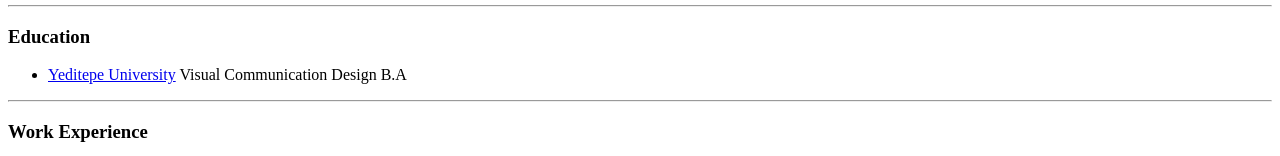
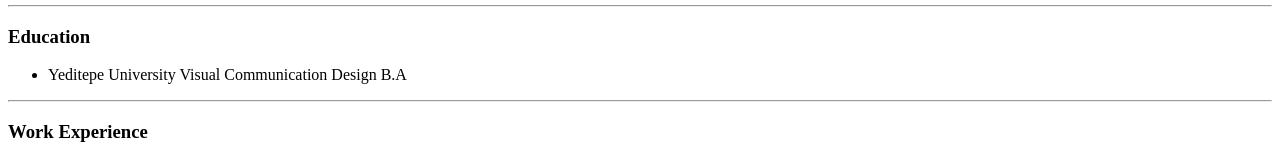
Before and after one commit to OnurUrsar/cv, a plain HTML site: page index.html in a window 1280 px wide. Shown: the part 257-413 px from the top of the page. Drawn offline with Linux system fonts and the light colour scheme.

Commit message:
Update index.html

```diff
--- a/index.html
+++ b/index.html
@@ -21,7 +21,7 @@
   <hr>
   <h3>Education</h3>
   <ul>
-    <li><a href="https://yeditepe.edu.tr/">Yeditepe University</a> Visual Communication Design B.A</li>
+    <li>Yeditepe University Visual Communication Design B.A</li>
   </ul>
   <hr>
   <h3>Work Experience</h3>
```
